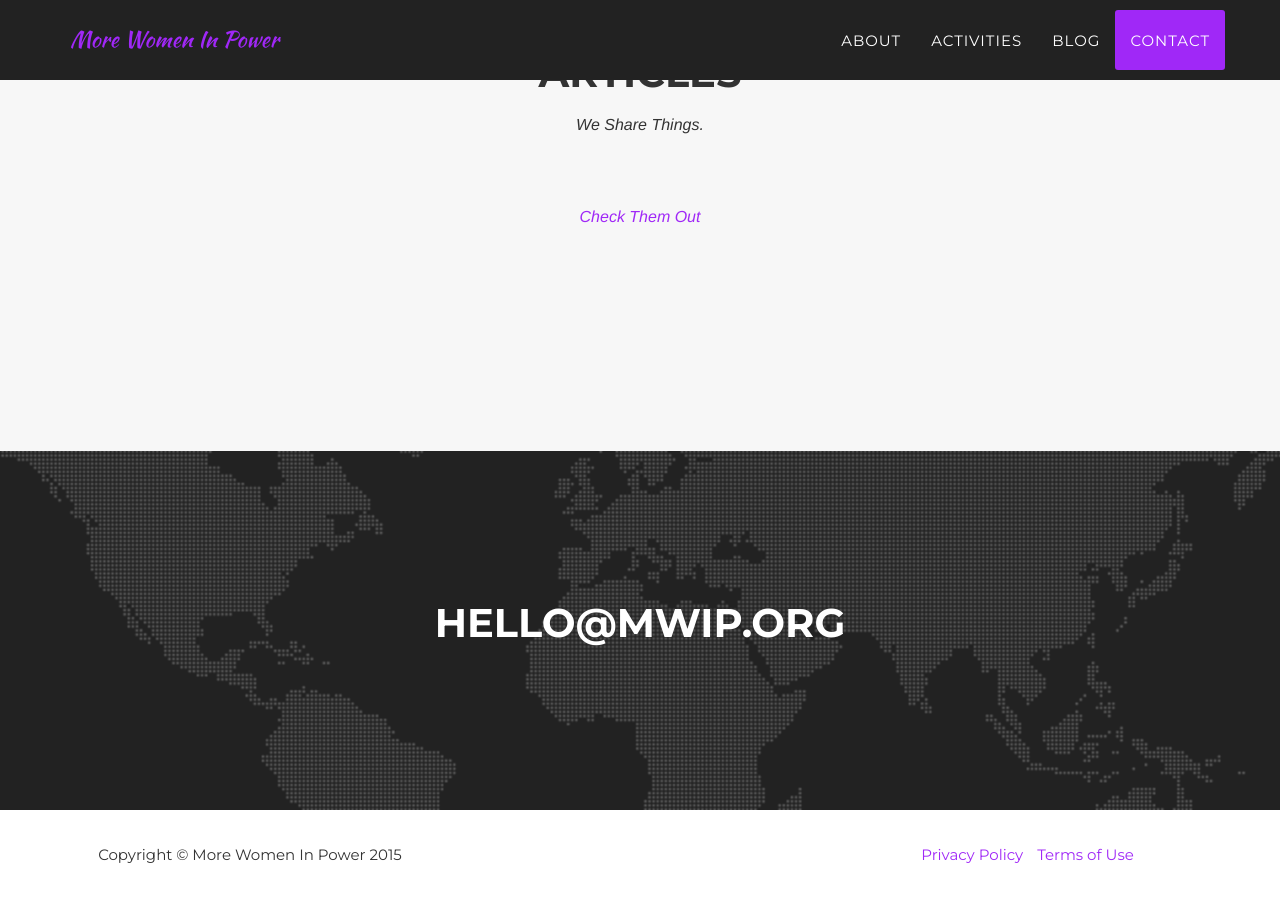
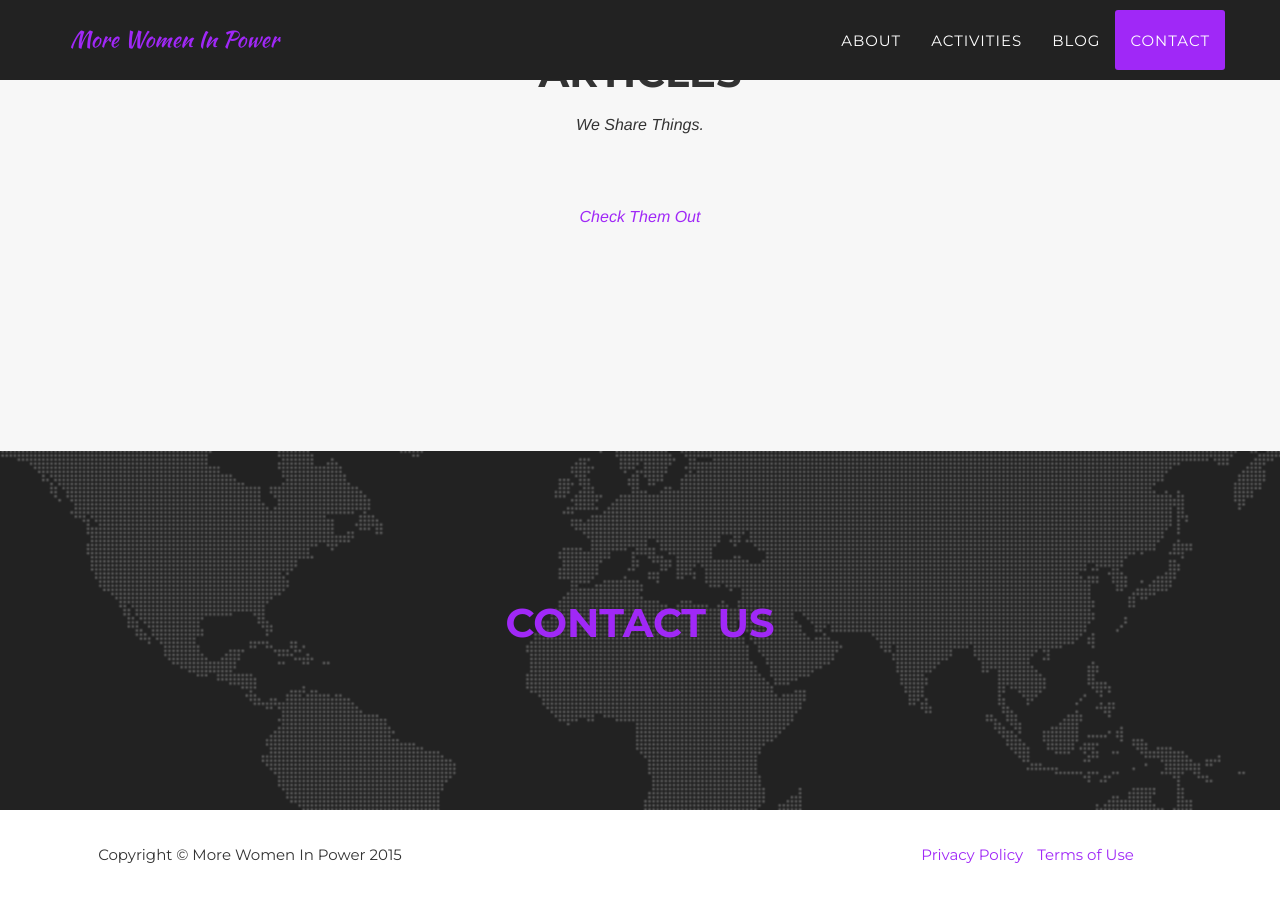
Before and after one commit to More-Women-In-Power/More-Women-In-Power.github.io, a Jekyll site: the page built from index.html, in a window 1280 px wide and 900 px high, scrolled down 2051 px. Built offline with Jekyll 4.4.1, drawn with Linux system fonts in a browser that asks for light colours; some web fonts are replaced; Markdown is read by kramdown in place of the engine named in the settings.

Commit message:
update contact info

```diff
--- a/_includes/contact.html
+++ b/_includes/contact.html
@@ -2,8 +2,10 @@
         <div class="container">
             <div class="row">
                 <div class="col-lg-12 text-center">
-                    <h2 class="section-heading">hello@mwip.org
+                    <h2 class="section-heading">
+                        <a href="Mailto:hello@mwip.org">Contact US</a>
                     </h2>
+
                 </div>
             </div>
         </div>
```
